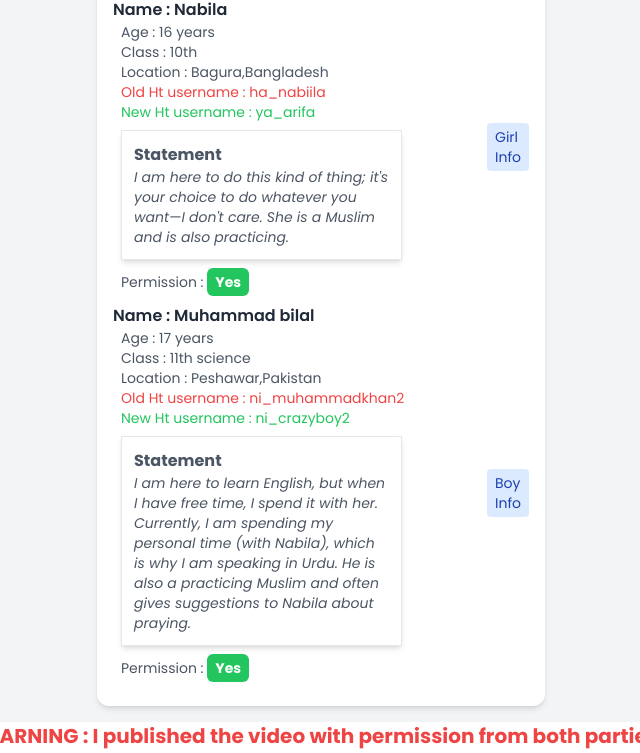
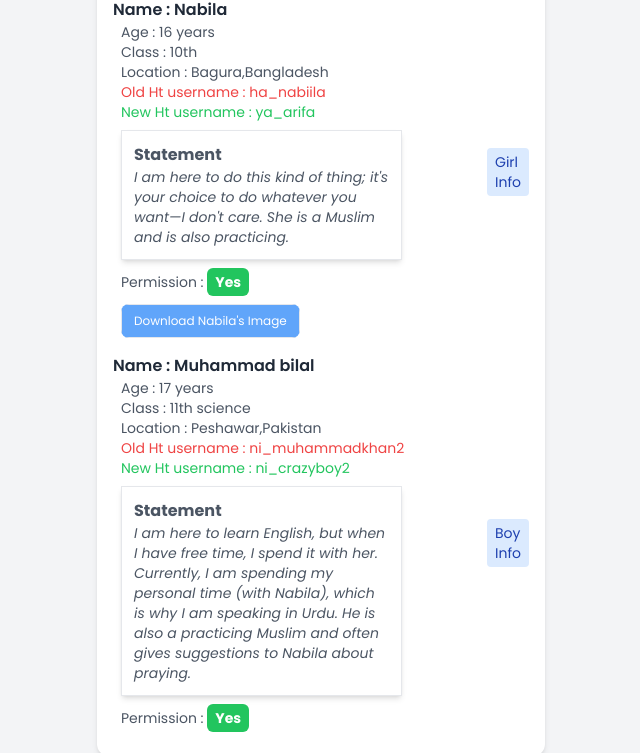
Before and after one commit to ana-yet/nabilllla, a plain HTML site: page index.html in a window 1280 px wide. Shown: the part 286-1039 px from the top of the page, without its empty margins (319-959 px from the left). Drawn offline with nearby package versions, Linux system fonts and the light colour scheme.

Commit message:
added pic

```diff
--- a/index.html
+++ b/index.html
@@ -60,6 +60,16 @@
                   Yes
                 </button>
               </p>
+              <a
+                class="rounded-lg overflow-hidden my-2"
+                href="./img.jpg"
+                download
+                ><button
+                  class="px-3 py-2 overflow-hidden shadow-md border border-gray-200 bg-blue-400 text-white text-xs"
+                >
+                  Download Nabila's Image
+                </button></a
+              >
             </div>
             <span class="text-sm bg-blue-100 text-blue-800 px-2 py-1 rounded"
               >Girl Info</span
```
Also changed, not shown: img.jpg (added).
